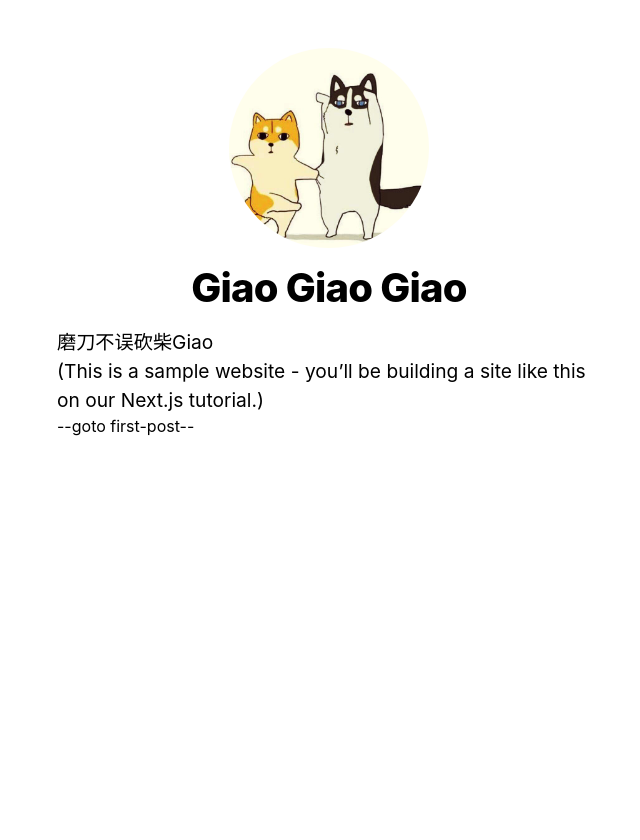
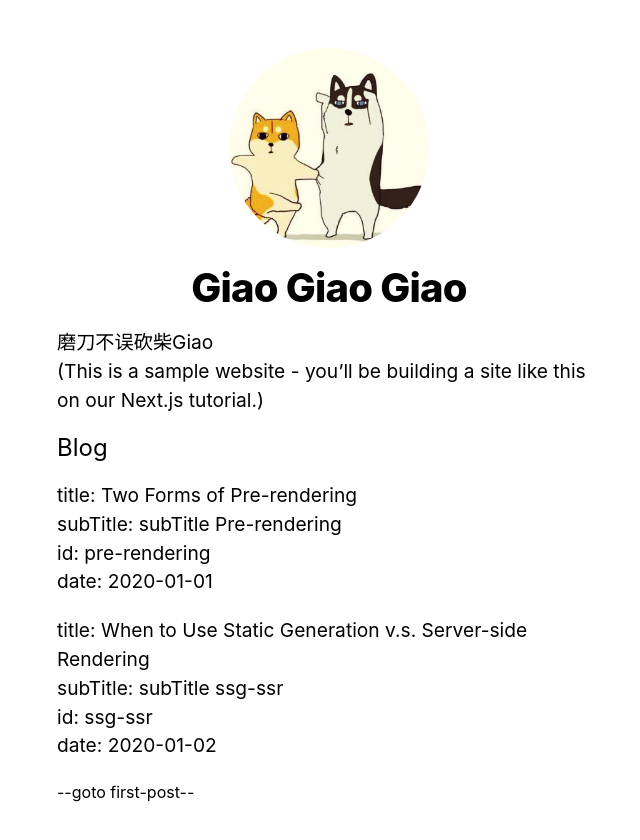
Before and after one commit to sRect/nextjs_demo, a Next.js app: page / in a window 1280 px wide. Shown: the top 840 px of the page, without its empty margins (311-951 px from the left). Before the commit the page ends 800 px from the top, so only its background shows below. Built offline with nearby package versions, Linux system fonts and the light colour scheme.

Commit message:
feat: 静态生成getStaticProps + gray-matter 渲染markdown

```diff
--- a/components/layout.js
+++ b/components/layout.js
@@ -8,9 +8,6 @@
 export const siteTitle = "Next.js Sample Website";
 
 export default function Layout({ children, home }) {
-  console.log("home==>", home);
-  console.log("children==>", children);
-
   return (
     <div className={styles.container}>
       <Head>
--- /dev/null
+++ b/lib/posts.js
@@ -0,0 +1,27 @@
+import fs from "fs";
+import path from "path";
+import matter from "gray-matter";
+
+const mockdataRoot = path.join(process.cwd(), "mockdata");
+
+export function getSortedPostsData() {
+  const fileNames = fs.readdirSync(mockdataRoot);
+
+  const allPostsData = fileNames.map((fileName) => {
+    const id = fileName.replace(/\.md$/, "");
+
+    const fullPath = path.join(mockdataRoot, fileName);
+    const fileContents = fs.readFileSync(fullPath, "utf8");
+
+    const matterResult = matter(fileContents);
+
+    return {
+      id,
+      ...matterResult.data,
+    };
+  });
+
+  return allPostsData.sort((a, b) => {
+    return new Date(a).getTime() - new Date(b).getTime();
+  });
+}
--- /dev/null
+++ b/mockdata/pre-rendering.md
@@ -0,0 +1,12 @@
+---
+title: "Two Forms of Pre-rendering"
+subTitle: "subTitle Pre-rendering"
+date: "2020-01-01"
+---
+
+Next.js has two forms of pre-rendering: **Static Generation** and **Server-side Rendering**. The difference is in **when** it generates the HTML for a page.
+
+- **Static Generation** is the pre-rendering method that generates the HTML at **build time**. The pre-rendered HTML is then _reused_ on each request.
+- **Server-side Rendering** is the pre-rendering method that generates the HTML on **each request**.
+
+Importantly, Next.js lets you **choose** which pre-rendering form to use for each page. You can create a "hybrid" Next.js app by using Static Generation for most pages and using Server-side Rendering for others.
--- /dev/null
+++ b/mockdata/ssg-ssr.md
@@ -0,0 +1,20 @@
+---
+title: "When to Use Static Generation v.s. Server-side Rendering"
+subTitle: "subTitle ssg-ssr"
+date: "2020-01-02"
+---
+
+We recommend using **Static Generation** (with and without data) whenever possible because your page can be built once and served by CDN, which makes it much faster than having a server render the page on every request.
+
+You can use Static Generation for many types of pages, including:
+
+- Marketing pages
+- Blog posts
+- E-commerce product listings
+- Help and documentation
+
+You should ask yourself: "Can I pre-render this page **ahead** of a user's request?" If the answer is yes, then you should choose Static Generation.
+
+On the other hand, Static Generation is **not** a good idea if you cannot pre-render a page ahead of a user's request. Maybe your page shows frequently updated data, and the page content changes on every request.
+
+In that case, you can use **Server-Side Rendering**. It will be slower, but the pre-rendered page will always be up-to-date. Or you can skip pre-rendering and use client-side JavaScript to populate data.
--- a/package.json
+++ b/package.json
@@ -8,6 +8,7 @@
     "lint": "next lint"
   },
   "dependencies": {
+    "gray-matter": "^4.0.3",
     "next": "12.0.7",
     "react": "17.0.2",
     "react-dom": "17.0.2"
--- a/pages/index.js
+++ b/pages/index.js
@@ -2,8 +2,22 @@
 import Link from "next/link";
 import Layout, { siteTitle } from "../components/layout";
 import utilStyles from "../styles/utils.module.css";
+import { getSortedPostsData } from "../lib/posts";
 
-export default function Home() {
+// 静态生成-获取数据
+export async function getStaticProps() {
+  const allPostsData = getSortedPostsData();
+
+  console.log("allPostsData==>", allPostsData);
+
+  return {
+    props: {
+      allPostsData,
+    },
+  };
+}
+
+export default function Home({ allPostsData }) {
   return (
     <Layout home>
       <Head>
@@ -17,6 +31,23 @@
         </p>
       </section>
 
+      <section className={`${utilStyles.headingMd} ${utilStyles.padding1px}`}>
+        <h2 className={utilStyles.headingLg}>Blog</h2>
+        <ul className={utilStyles.list}>
+          {allPostsData.map(({ id, date, title, subTitle }) => (
+            <li className={utilStyles.listItem} key={id}>
+              title: {title}
+              <br />
+              subTitle: {subTitle}
+              <br />
+              id: {id}
+              <br />
+              date: {date}
+            </li>
+          ))}
+        </ul>
+      </section>
+
       <footer>
         <Link href="/posts/first-post">
           <a>--goto first-post--</a>
```
Also changed, not shown: 1 other file (tests, documents, lock files or other folders).
